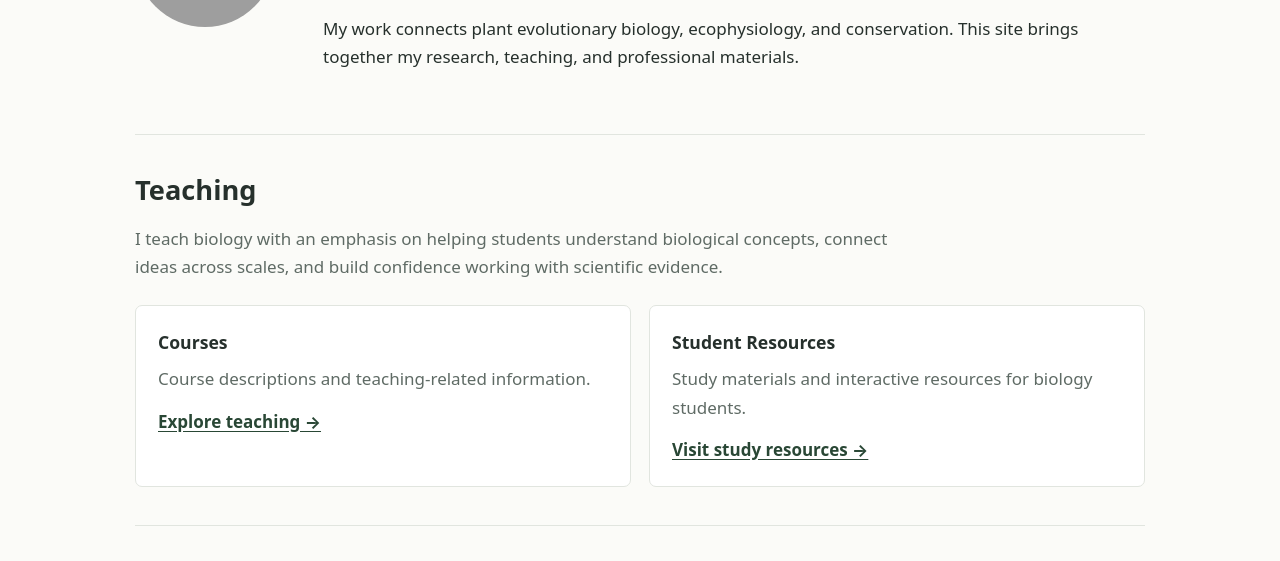
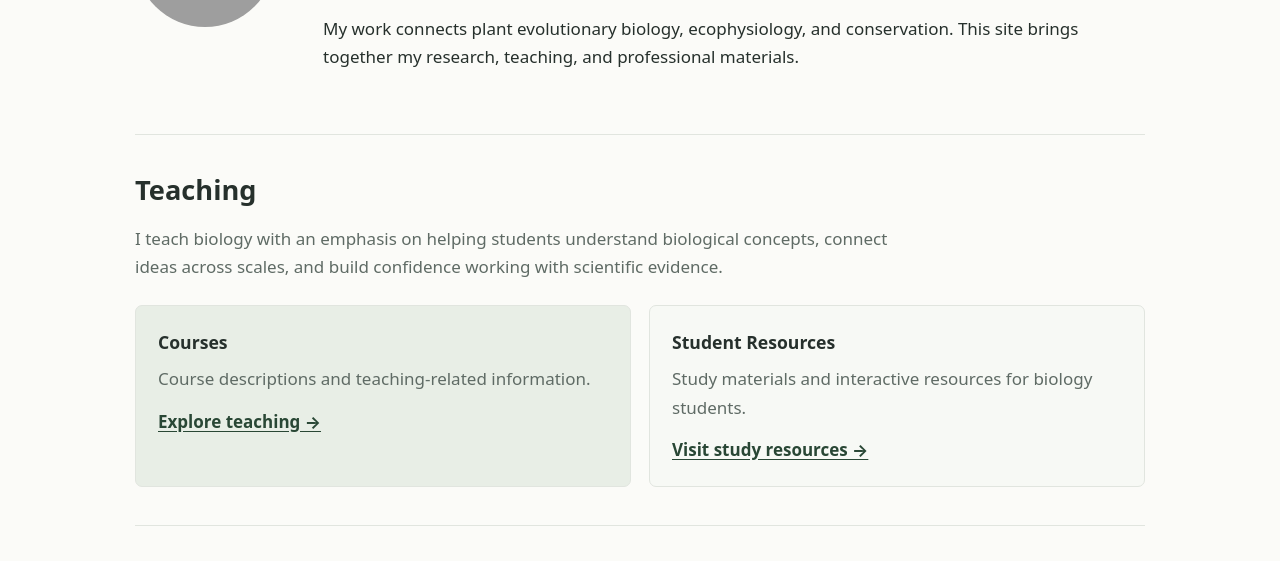
Before and after one commit to aemelton/aemelton.github.io, a plain HTML site: page index.html in a window 1280 px wide. Shown: the part 374-935 px from the top of the page. Drawn offline with Linux system fonts and the light colour scheme; grey boxes are pictures that could not be loaded.

Commit message:
Updated styles.css
Made an oopsies earlier and removed all fun sagey colors from the page. Hopefully this fixes that.

```diff
--- a/css/styles.css
+++ b/css/styles.css
@@ -46,7 +46,26 @@ h3 { font-size: 1.1rem; margin: 0 0 8px; }
 .section { border-top: 1px solid var(--line); padding: 38px 0; }
 .section-intro { max-width: 760px; color: var(--muted); }
 .cards { display: grid; grid-template-columns: repeat(2, minmax(0,1fr)); gap: 18px; margin-top: 24px; }
-.card { background: white; border: 1px solid var(--line); border-radius: 7px; padding: 22px; }
+.card {
+  background: #f1f4ef;
+  border: 1px solid #e1e5df;
+  border-radius: 7px;
+  padding: 22px;
+  transition: background 0.2s ease, transform 0.2s ease;
+}
+
+.card:nth-child(odd) {
+  background: #e8eee6;
+}
+
+.card:nth-child(even) {
+  background: #f7f9f5;
+}
+
+.card:hover {
+  background: #dce7dc;
+  transform: translateY(-2px);
+}
 .card p { margin: 0; color: var(--muted); }
 .card-link { display: inline-block; margin-top: 14px; font-weight: 650; }
 .pill { display: inline-block; background: var(--soft); color: var(--green-dark); border-radius: 99px; padding: 4px 11px; font-size: .78rem; margin: 4px 5px 4px 0; }
```
